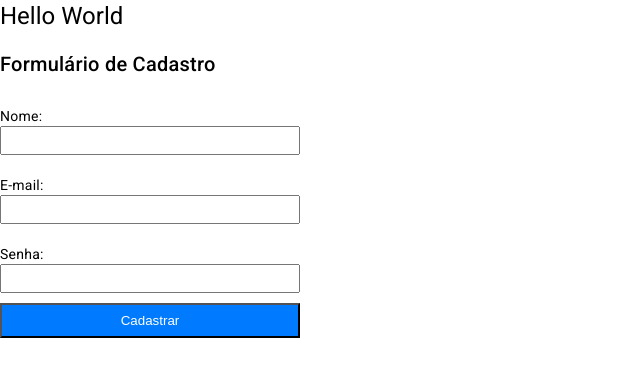
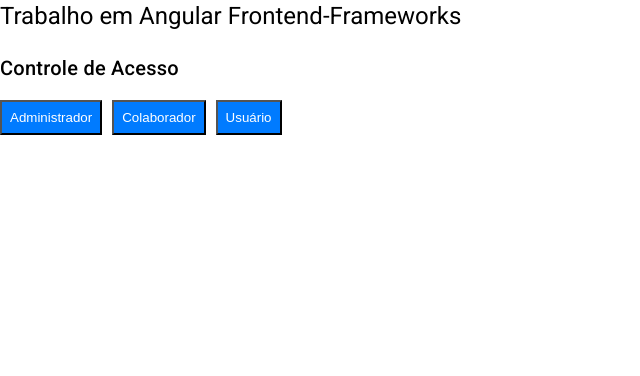
Before and after one commit to iamdiniz/exercicios-angular, an Angular app: page / in a window 1280 px wide. Shown: the top 376 px of the page, without its empty margins (0-640 px from the left). Built offline with nearby package versions, Linux system fonts and the light colour scheme.

Commit message:
exercicio 5 concluido

```diff
--- a/src/app/app.component.html
+++ b/src/app/app.component.html
@@ -1,5 +1,12 @@
-<h1>Hello World</h1>
+<h1>Trabalho em Angular Frontend-Frameworks</h1>
 <!-- <app-list-items></app-list-items> -->
+
+<!-- exercicio 4 -->
+<!-- <div>
+    <app-form-cadastro></app-form-cadastro>
+</div> -->
+
+<!-- exercicio 5 -->
 <div>
-    <app-form-cadastro></app-form-cadastro>
+    <app-controle-acesso></app-controle-acesso>
 </div>
--- a/src/app/app.module.ts
+++ b/src/app/app.module.ts
@@ -10,13 +10,15 @@
 import { ListItemsComponent } from './exercicio2/list-items/list-items.component';
 import { FormsModule } from '@angular/forms';
 import { FormCadastroComponent } from './exercicio4/form-cadastro/form-cadastro.component';
+import { ControleAcessoComponent } from './exercicio5/controle-acesso/controle-acesso.component';
 
 @NgModule({
   declarations: [
     AppComponent,
     ContadorComponentComponent,
     ListItemsComponent,
-    FormCadastroComponent
+    FormCadastroComponent,
+    ControleAcessoComponent
   ],
   imports: [
     MatTableModule,
--- /dev/null
+++ b/src/app/exercicio5/controle-acesso/controle-acesso.component.css
@@ -0,0 +1,11 @@
+button {
+    margin-right: 10px;
+    padding: 8px;
+    background-color: #007bff;
+    color: #fff;
+    cursor: pointer;
+  }
+
+  div {
+    margin-top: 20px;
+  }
--- /dev/null
+++ b/src/app/exercicio5/controle-acesso/controle-acesso.component.html
@@ -0,0 +1,16 @@
+<div>
+    <h2>Controle de Acesso</h2>
+    <button (click)="selecionarPapel('administrador')">Administrador</button>
+    <button (click)="selecionarPapel('colaborador')">Colaborador</button>
+    <button (click)="selecionarPapel('usuario')">Usuário</button>
+
+    <div *ngIf="papelSelecionado === 'administrador'">
+      <p>Você tem permissão de administrador</p>
+    </div>
+    <div *ngIf="papelSelecionado === 'colaborador'">
+      <p>Você tem permissão de colaborador</p>
+    </div>
+    <div *ngIf="papelSelecionado === 'usuario'">
+      <p>Você tem permissão de usuário</p>
+    </div>
+  </div>
--- /dev/null
+++ b/src/app/exercicio5/controle-acesso/controle-acesso.component.ts
@@ -0,0 +1,14 @@
+import { Component } from '@angular/core';
+
+@Component({
+  selector: 'app-controle-acesso',
+  templateUrl: './controle-acesso.component.html',
+  styleUrls: ['./controle-acesso.component.css']
+})
+export class ControleAcessoComponent {
+  papelSelecionado: string = '';
+
+  selecionarPapel(papel: string) {
+    this.papelSelecionado = papel;
+  }
+}
```
